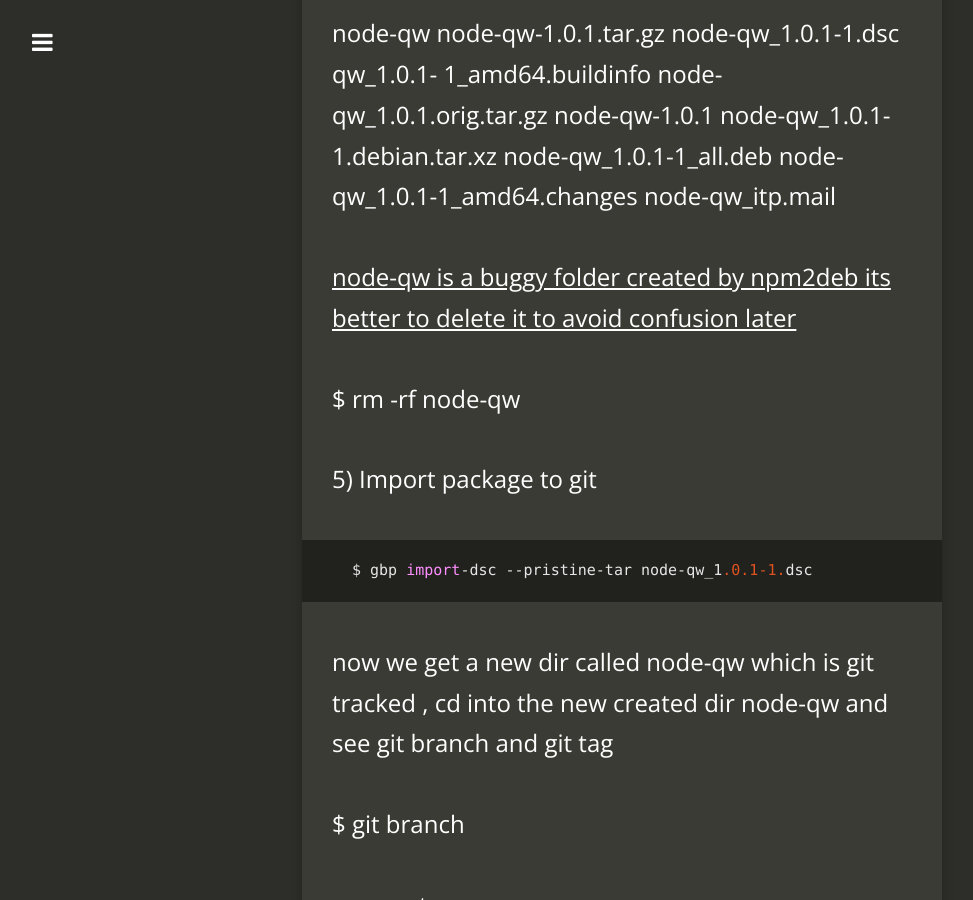
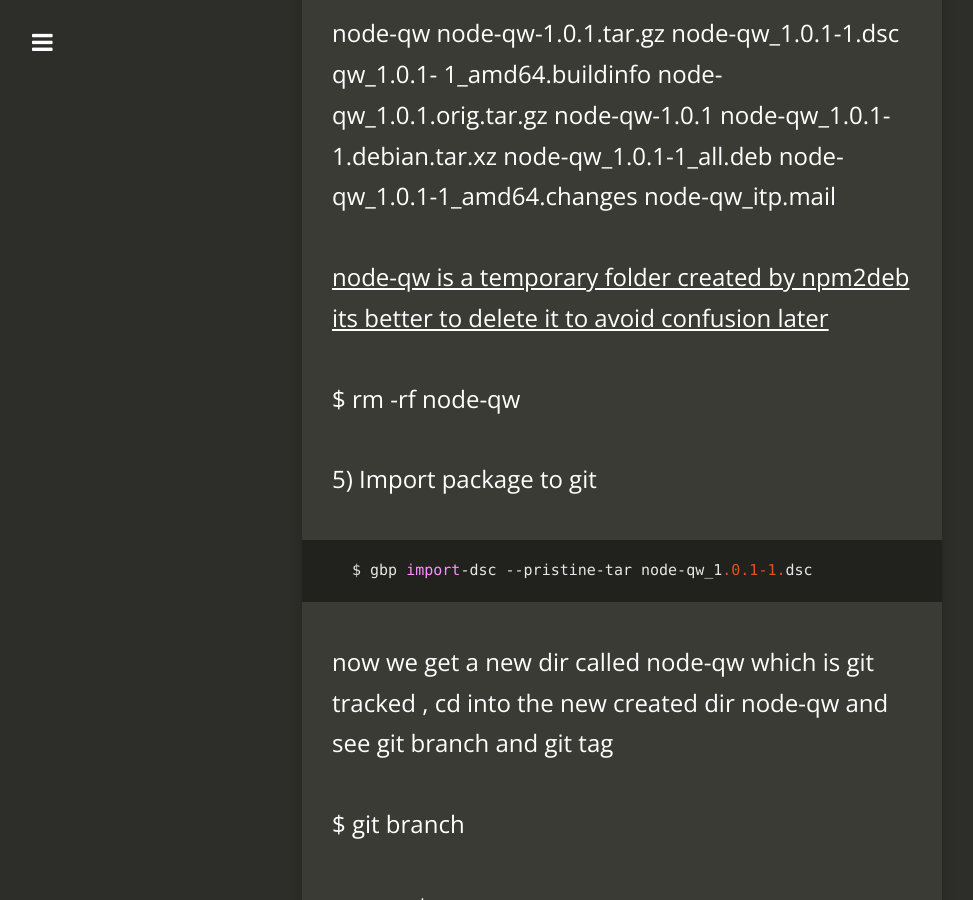
Before and after one commit to Manas-kashyap/Manas-kashyap.github.io, a Jekyll site: the page built from _posts/2018-11-11-Basic-Guide-for-Debian-Packaging.md, in a window 1280 px wide and 900 px high, scrolled down 10689 px. Shown: the whole window, without its empty margins (18-991 px from the left). Built offline with Jekyll 4.4.1, drawn with Linux system fonts in a browser that asks for light colours; nearby versions of some CDN libraries; comment, search, counter and statistics services are not loaded.

Commit message:
temprooray added instead of buggy

```diff
--- a/_posts/2018-11-11-Basic-Guide-for-Debian-Packaging.md
+++ b/_posts/2018-11-11-Basic-Guide-for-Debian-Packaging.md
@@ -227,7 +227,7 @@ qw_1.0.1- 1_amd64.buildinfo node-qw_1.0.1.orig.tar.gz
 node-qw-1.0.1 node-qw_1.0.1-1.debian.tar.xz node-qw_1.0.1-1_all.deb
 node- qw_1.0.1-1_amd64.changes node-qw_itp.mail
 
-<u>node-qw is a buggy folder created by npm2deb its better to delete it to avoid confusion later</u>
+<u>node-qw is a temporary folder created by npm2deb its better to delete it to avoid confusion later</u>
 
 $ rm -rf node-qw
 
```
